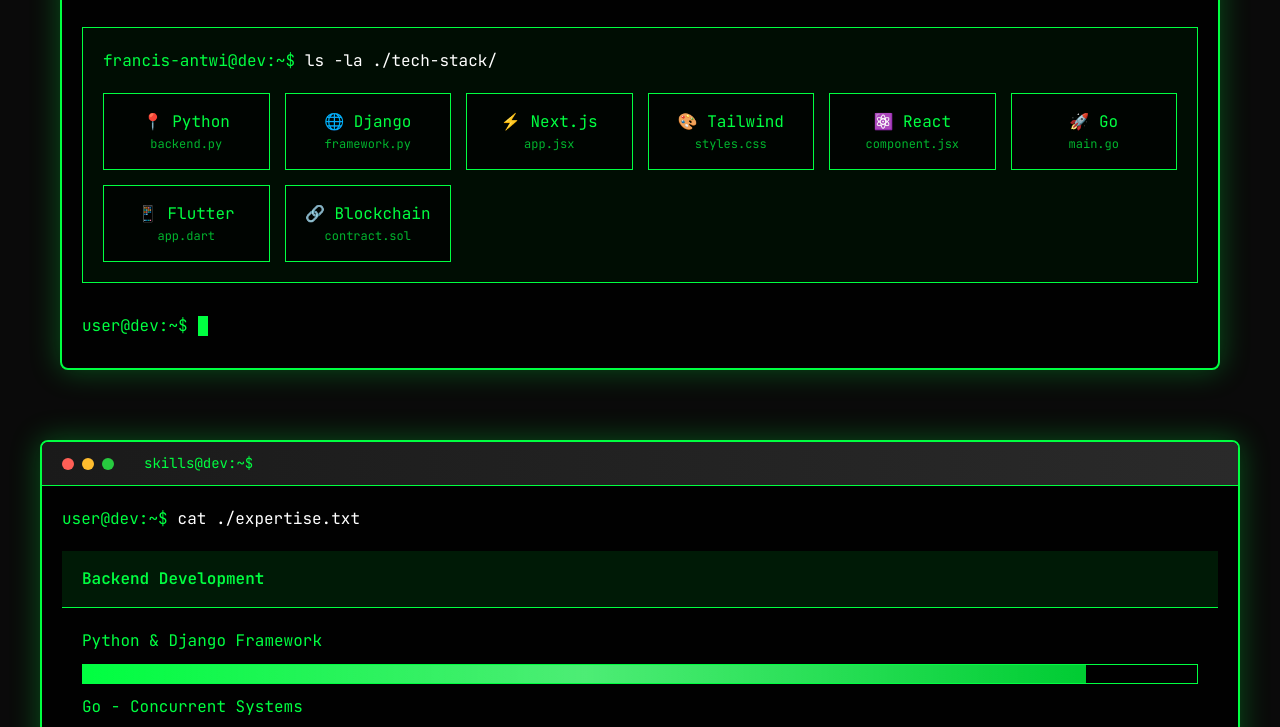
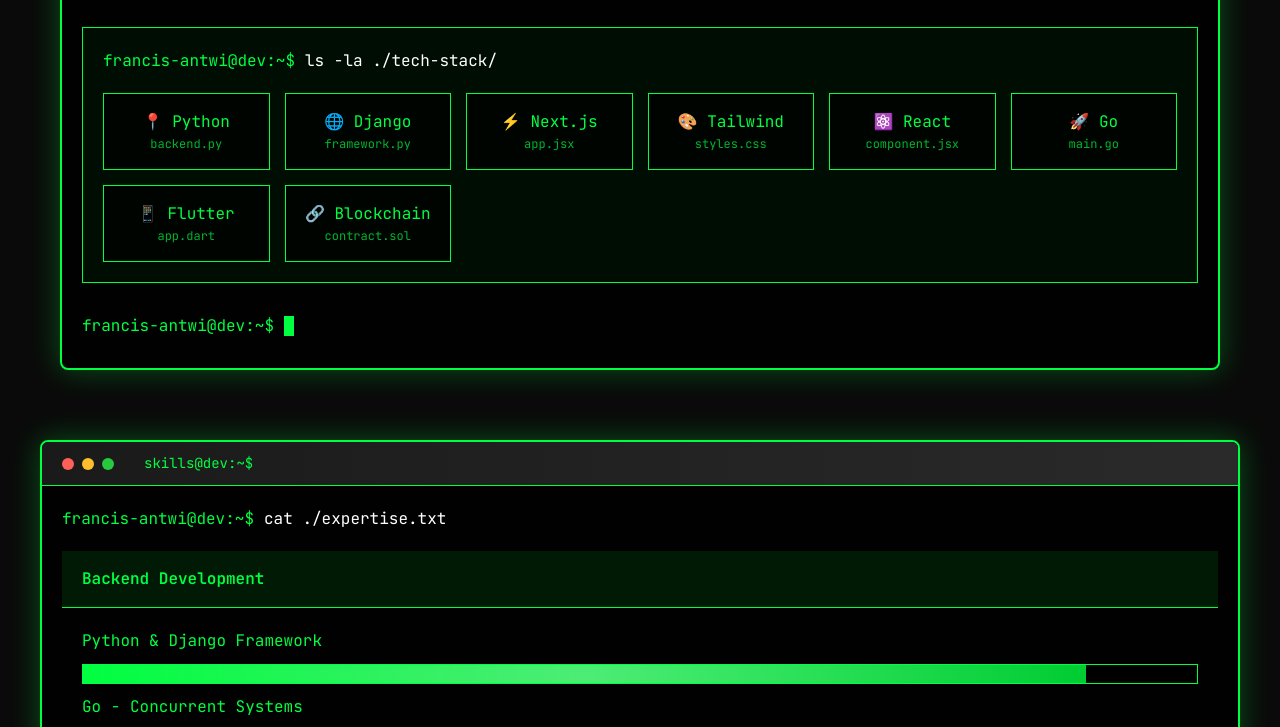
Before and after one commit to francis-antwi/portfolio, a plain HTML site: page index.html in a window 1280 px wide. Shown: the part 481-1208 px from the top of the page. Drawn offline with Linux system fonts and the light colour scheme.

Commit message:
first commit

```diff
--- a/index.html
+++ b/index.html
@@ -490,7 +490,7 @@
                     </div>
 
                     <div class="prompt-line">
-                        <span class="prompt">user@dev:~$</span>
+                        <span class="prompt">francis-antwi@dev:~$</span>
                         <span class="cursor"></span>
                     </div>
                 </div>
@@ -511,7 +511,7 @@
             </div>
             <div class="terminal-content">
                 <div class="prompt-line">
-                    <span class="prompt">user@dev:~$</span>
+                    <span class="prompt">francis-antwi@dev:~$</span>
                     <span class="command">cat ./expertise.txt</span>
                 </div>
 
```
